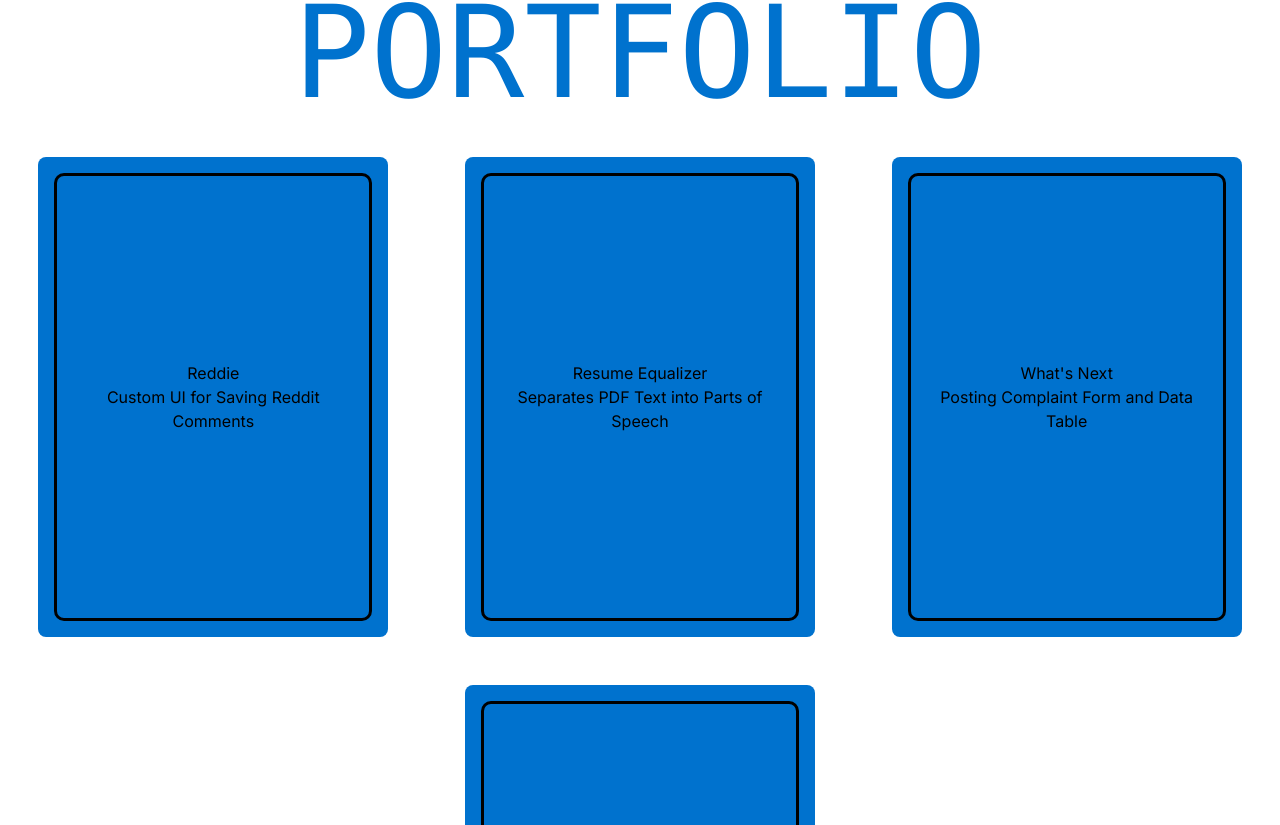
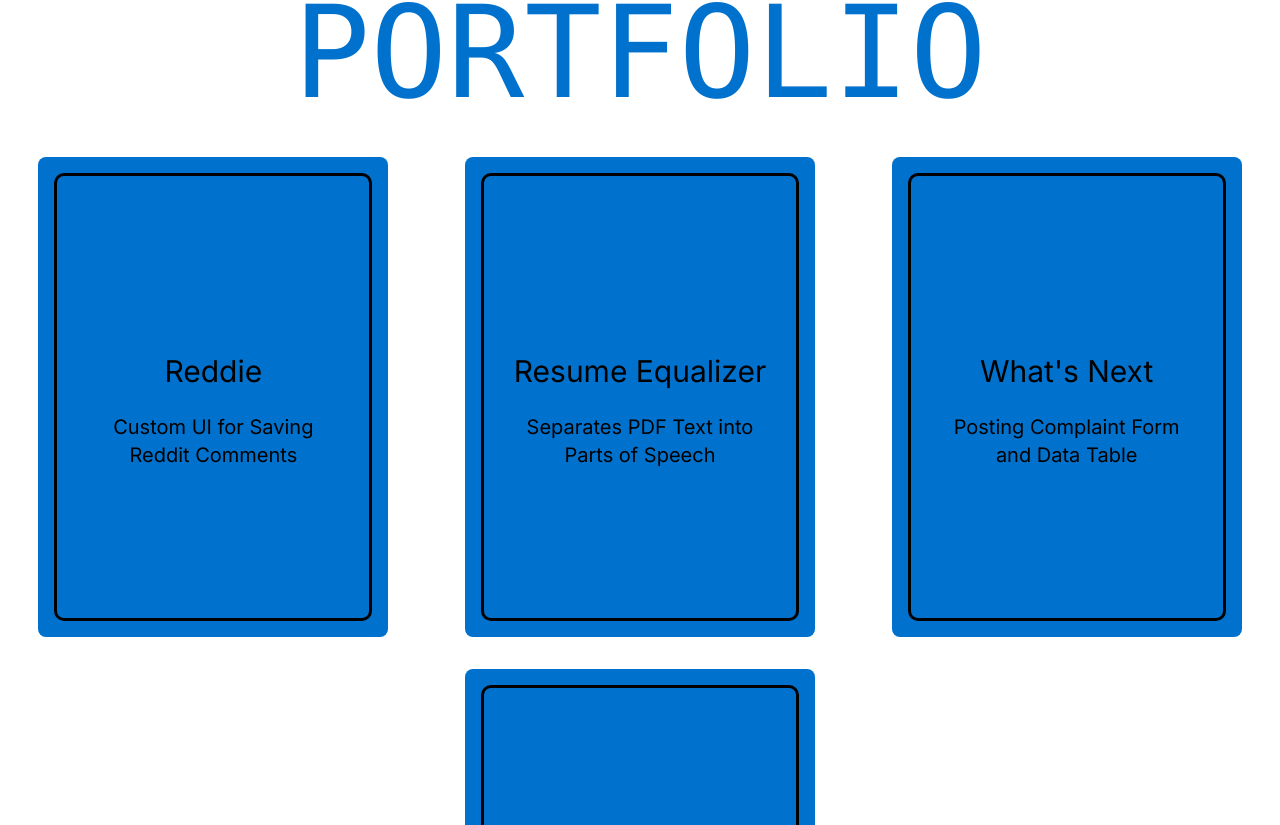
Before and after one commit to Pythonidaer/Jonathan-Hammond, a Next.js app: page / in a window 1280 px wide. Shown: the part 1555-2380 px from the top of the page. Built offline with nearby package versions, Linux system fonts and the light colour scheme.

Commit message:
fixing portfolio cards and will work on parallax scroll effect later tomorrow

```diff
--- /dev/null
+++ b/app/(components)/BiArrowRightCircle.jsx
@@ -0,0 +1,20 @@
+import React from 'react'
+
+export function BiArrowRightCircle(props) {
+  return (
+    <svg
+      xmlns='http://www.w3.org/2000/svg'
+      width='1em'
+      height='1em'
+      viewBox='0 0 16 16'
+      {...props}
+    >
+      <path
+        fill='white'
+        fillRule='evenodd'
+        d='M1 8a7 7 0 1 0 14 0A7 7 0 0 0 1 8zm15 0A8 8 0 1 1 0 8a8 8 0 0 1 16 0zM4.5 7.5a.5.5 0 0 0 0 1h5.793l-2.147 2.146a.5.5 0 0 0 .708.708l3-3a.5.5 0 0 0 0-.708l-3-3a.5.5 0 1 0-.708.708L10.293 7.5H4.5z'
+      ></path>
+    </svg>
+  )
+}
+export default BiArrowRightCircle
--- a/app/(components)/PortfolioFlipCard.js
+++ b/app/(components)/PortfolioFlipCard.js
@@ -1,47 +1,42 @@
 import styles from './SectionThree.module.css'
 import data from '../(data)/projects.json'
+import Link from 'next/link'
+import BiArrowRightCircle from './BiArrowRightCircle'
 
 const PortfolioFlipCard = () => {
   return (
     <div className='mx-auto flex justify-around flex-wrap'>
       {data.map((item, index) => (
-        <div key={index} className={`${styles.card} `}>
+        <div key={index} className={`${styles.card} mb-5 md:mb-8`}>
           <div className={`${styles.card__content} rounded-lg`}>
-            <div className={styles.card__front + ' ' + styles['bg-blue-300']}>
-              <h3
-                className={
-                  styles.card__title +
-                  ' ' +
-                  styles['text-4xl'] +
-                  ' ' +
-                  styles['-translate-z-10']
-                }
+            <Link
+              href={item.url}
+              className={styles.card__front}
+              target='_blank'
+            >
+              <div>
+                <h3 className={`text-3xl mb-6 md:mt-[30%]`}>{item.title}</h3>
+                <p className={`text-xl mb-6`}>{item.subtitle}</p>
+                <span className='visible md:invisible bg-white  text-blue-700 font-bold py-2 px-4 rounded min-w-[120px] mx-auto z-10'>
+                  Visit App
+                </span>
+              </div>
+            </Link>
+
+            <div className={`${styles.card__back} `}>
+              <Link
+                href={item.url}
+                target='_blank'
+                className='absolute top-0 bottom-0 left-0 right-0 grid place-items-center items-center px-[2em] py-[5em] '
               >
-                {item.title}
-              </h3>
-              <p
-                className={
-                  styles.card__subtitle +
-                  ' ' +
-                  styles.uppercase +
-                  ' ' +
-                  styles['text-xs'] +
-                  ' ' +
-                  styles['font-bold'] +
-                  ' ' +
-                  styles.opacity70 +
-                  ' ' +
-                  styles['-translate-z-20']
-                }
-              >
-                {item.subtitle}
-              </p>
-            </div>
-
-            <div className={styles.card__back + ' ' + styles['bg-gray-800']}>
-              <p className={styles.card__body + ' ' + styles['rotate-y-180']}>
-                {item.details}
-              </p>
+                <p className={styles.card__body + ' ' + styles['rotate-y-180']}>
+                  {item.details}
+                </p>
+                <BiArrowRightCircle
+                  alt='Visit App'
+                  className='mx-auto mt-5 text-6xl pb-4 hover:translate-y-4 transition-all duration-1000 ease-in-out '
+                />
+              </Link>
             </div>
           </div>
         </div>
--- a/app/(components)/SectionFive.js
+++ b/app/(components)/SectionFive.js
@@ -3,7 +3,12 @@ const SectionFive = () => {
     <section
       id='page5'
       className='flex items-center justify-center h-screen bg-white relative z-0'
-    ></section>
+    >
+      <h2 className='text-black text-4xl md:text-6xl text-center'>
+        Coming Soon <br />
+        Parallax Effect!
+      </h2>
+    </section>
   )
 }
 
--- a/app/(components)/SectionThree.module.css
+++ b/app/(components)/SectionThree.module.css
@@ -1,12 +1,12 @@
 @import url('https://fonts.googleapis.com/css?family=Oswald:400,700');
 
 .bgClr {
-  background-color: #b7c9e5;
+  /* background-color: #b7c9e5; */
 }
 
 .bgDark {
-  background-color: #333;
-  color: #b7c9e5;
+  /* background-color: #333;
+  color: #b7c9e5; */
 }
 
 .titleStyles {
@@ -30,7 +30,7 @@
   min-width: 90%;
   max-width: 390px;
   border-radius: 10px;
-  margin-bottom: 3rem;
+  /* margin-bottom: 3rem; */
 }
 
 @media (min-width: 40em) {
@@ -43,13 +43,19 @@
   text-align: center;
   position: relative;
   padding: 15em 5em;
-  transition: transform 3s;
+  transition: transform 0.8s;
   transform-style: preserve-3d;
   background: rgb(0 114 206);
+
+  -webkit-transform-style: preserve-3d;
 }
 
-.card:hover .card__content {
-  transform: rotateY(0.5turn);
+@media (min-width: 768px) {
+  .card:hover .card__content {
+    transform: rotateY(0.5turn);
+    background: rgb(0, 61, 111);
+    transition: 1s;
+  }
 }
 
 .card__front,
@@ -76,12 +82,11 @@
   right: var(--spacer);
   border: 3px solid currentColor;
   border-radius: 10px;
-  transform: var(-translate-z-3);
+  transform: translateZ(3rem);
 }
 
 .card__body {
-  transform: var(-translate-z-6);
-  font-weight: var(400);
+  transform: translateZ(6rem);
   font-size: 1.5rem;
   line-height: 1.6;
 }
```
